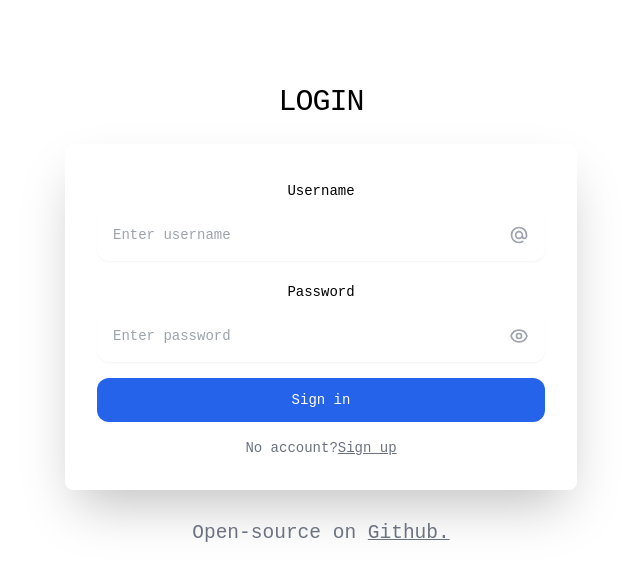
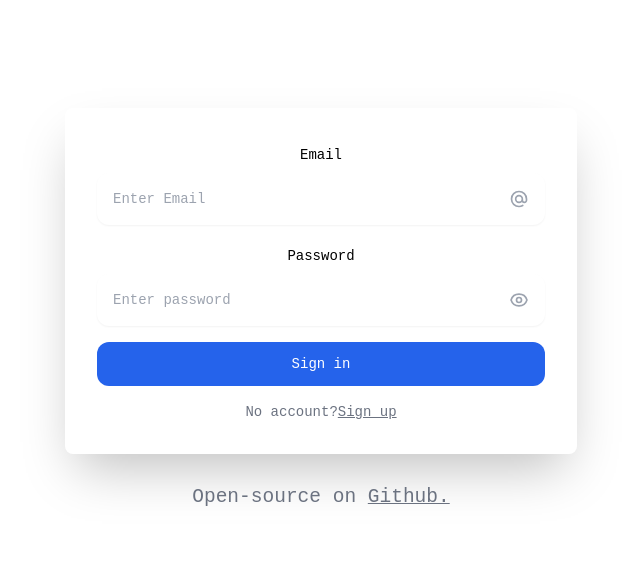
Before and after one commit to arthtyagi/nomofomo-client, a React (Vite) app: page / in a window 1280 px wide. Shown: the top 580 px of the page, without its empty margins (319-959 px from the left). Built offline with nearby package versions, Linux system fonts and the light colour scheme.

Commit message:
email/pass login, not username

```diff
--- a/src/components/Login.jsx
+++ b/src/components/Login.jsx
@@ -3,7 +3,7 @@ import { getUser, logIn } from '../services/AuthService';
 import { UserContext, UserDispatch } from '../services/userContext';
 
 function Login() {
-  const [username, changeUsername] = useState('');
+  const [email, changeEmail] = useState('');
   const [password, changePassword] = useState('');
   const [isSubmitted, changeIsSubmitted] = useState(false);
   const loggedInUser = useContext(UserContext);
@@ -13,7 +13,7 @@ function Login() {
     e.preventDefault();
     if (!loggedInUser) {
       try {
-        await logIn(username, password);
+        await logIn(email, password);
         changeIsSubmitted(true);
         getUser().then((resp) => {
         // add delay to simulate loading
@@ -26,7 +26,7 @@ function Login() {
         });
       } catch (error) {
         changeIsSubmitted(false);
-        changeUsername('');
+        changeEmail('');
         changePassword('');
       }
     }
@@ -35,20 +35,19 @@ function Login() {
   return (
     <div className="max-w-screen-xl px-4 py-16 mx-auto sm:px-6 lg:px-8">
       <div className="max-w-lg mx-auto">
-        <h1 className="text-2xl font-light text-center text-black sm:text-3xl">{loggedInUser ? `Welcome, ${loggedInUser.username}` : 'Login'}</h1>
         {!isSubmitted && !loggedInUser ? (
           <form onSubmit={onSubmit} className="p-8 mt-6 mb-0 space-y-4 rounded-lg shadow-2xl">
             <div>
-              <label htmlFor="username" className="text-sm font-medium">
-                Username
+              <label htmlFor="email" className="text-sm font-medium">
+                Email
                 <div className="relative mt-1">
                   <input
                     type="input"
-                    id="username"
-                    onChange={(e) => changeUsername(e.target.value)}
-                    value={username}
+                    id="email"
+                    onChange={(e) => changeEmail(e.target.value)}
+                    value={email}
                     className="w-full p-4 pr-12 text-sm border-gray-200 rounded-xl shadow-sm"
-                    placeholder="Enter username"
+                    placeholder="Enter Email"
                   />
 
                   <span className="absolute inset-y-0 inline-flex items-center right-4">
--- a/src/services/AuthService.jsx
+++ b/src/services/AuthService.jsx
@@ -18,10 +18,10 @@ export async function getUser() {
   return null;
 }
 
-export async function logIn(username, password) {
+export async function logIn(email, password) {
   const url = 'http://localhost:8000/dj-rest-auth/login/';
   const response = await axios.post(url, {
-    username,
+    email,
     password,
     headers,
     credentials: 'same-origin',
```
